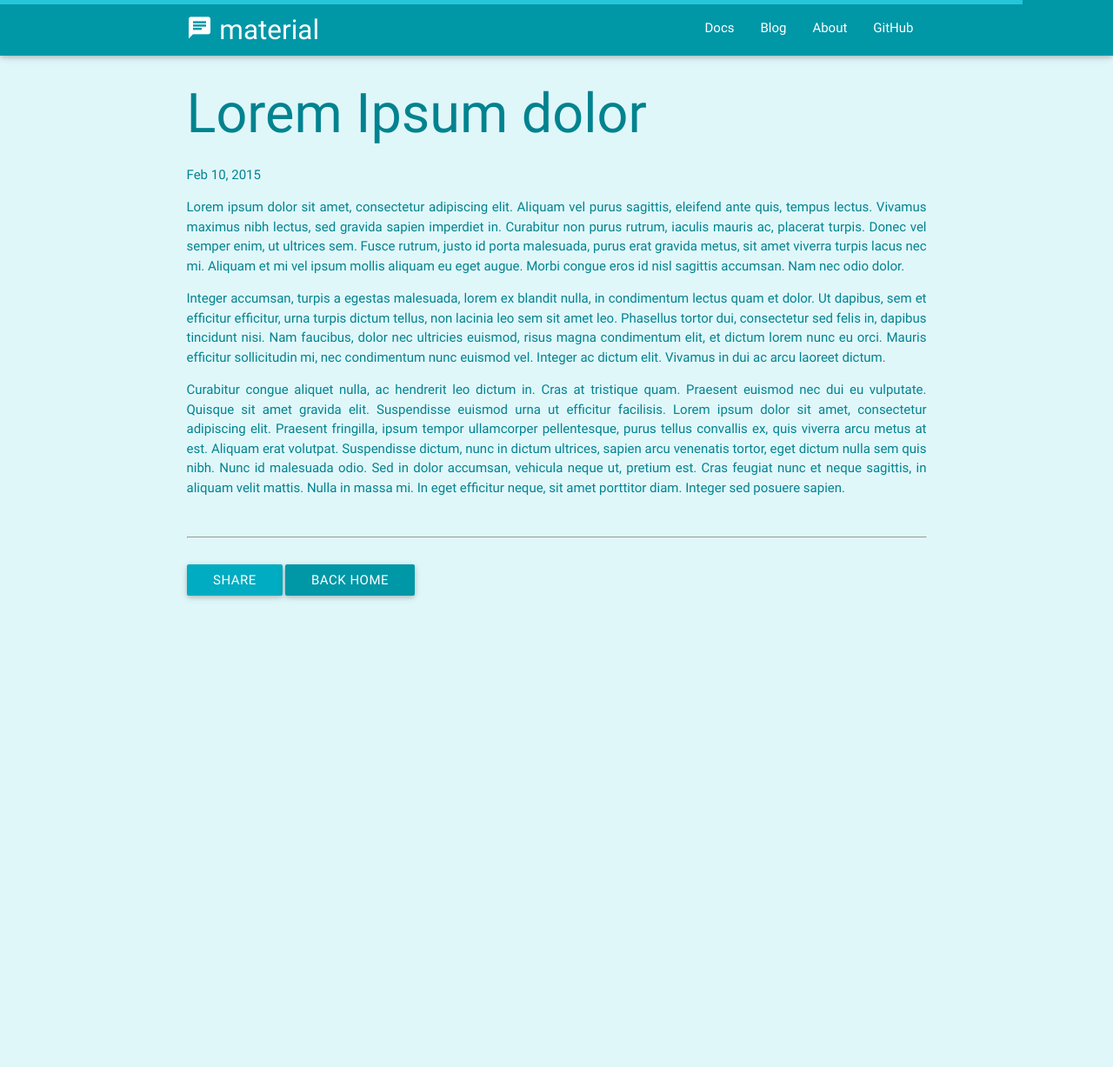
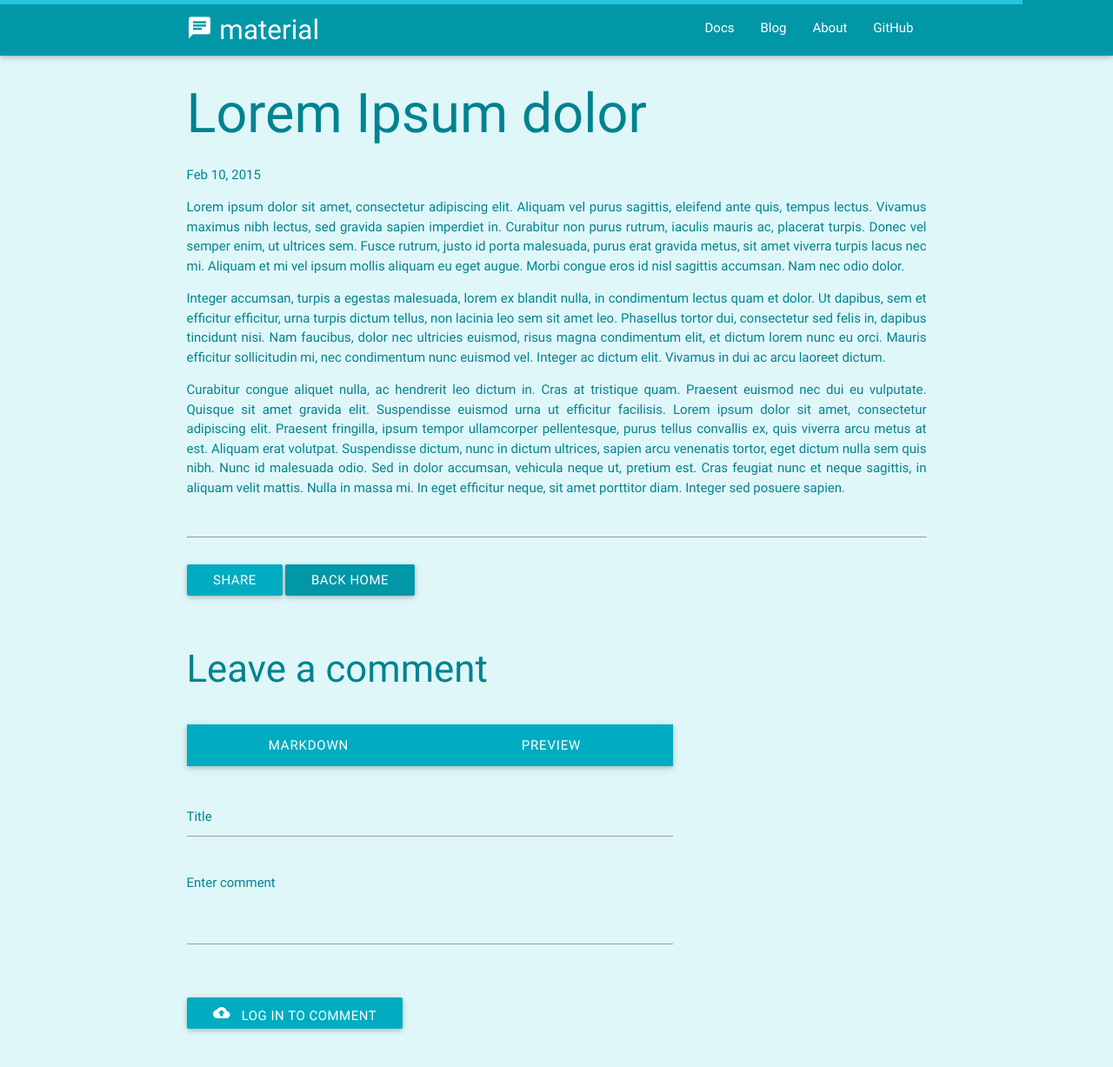
Before and after one commit to naveenshaji/material, a Jekyll site: the page built from _posts/2015-02-10-lorem-ipsum.md, in a window 1280 px wide and 1286 px high. Shown: the top 1227 px of the window at 87% size. Built offline with Jekyll 4.4.1, drawn with Linux system fonts in a browser that asks for light colours.

Commit message:
Added comment form to post.html

```diff
--- a/_layouts/post.html
+++ b/_layouts/post.html
@@ -15,6 +15,55 @@
     <button class="{{ site.css }} darken-1 white-text text-darken-3 waves-effect waves-cyan waves-light btn" href="/">Share</button>
     <button class="{{ site.css }} darken-2 white-text text-darken-3 waves-effect waves-cyan waves-light btn" href="/blog/">Back Home</button>
     <br/>&nbsp;
+    <br>
+    <h3>Leave a comment</h3><br>
+
+
+
+
+
+
+      <div class="row">
+    <div class="col s8">
+      <ul class="tabs {{site.css}} z-depth-1">
+        <li class="waves-effect tab col s3 {{site.css}} darken-1"><a class="white-text text-darken-4 active" href="#markdown">Markdown</a></li>
+        <li class="waves-effect tab col s3 {{site.css}} darken-1"><a class="white-text text-darken-4" href="#preview">Preview</a></li>
+      </ul>
+    </div>
+
+
+    <br><br><br>
+    <div id="markdown" class="col s8">
+
+          <div class="row">
+  <form class="col s12">
+    <div class="row {{site.css}}-text">
+     <div class="input-field col s12">
+        <input id="first_name" type="text" class="validate materialize-textarea {{site.css}}-text text-darken-3">
+        <label for="first_name" class="{{site.css}}-text text-darken-3">Title</label>
+      </div>
+      <div class="input-field col s12 {{site.css}}-text">
+        <textarea id="textarea1" class="materialize-textarea {{site.css}}-text text-darken-3"></textarea>
+        <label for="textarea1" class="{{site.css}}-text text-darken-3">Enter comment</label>
+      </div>
+    </div>
+  </form>
+</div>
+     <button class="{{ site.css }} darken-1 white-text text-darken-3 waves-effect waves-cyan waves-light btn" href="/"><i class="mdi-action-backup"></i> &nbsp; Log in to comment</button>
+
+          </div>
+
+
+    <div id="preview" class="col s12">
+
+
+          hhhh
+
+
+          </div>
+  </div>
+    <br><br><br>
+
 
 
 </div>
--- a/js/main.js
+++ b/js/main.js
@@ -128,7 +128,7 @@ $(function () {
                         scrollTop: 0
                     }, 800);
 
-
+                    $('ul.tabs').tabs();
                     $mainContent.fadeIn(1000);
 
 
```
